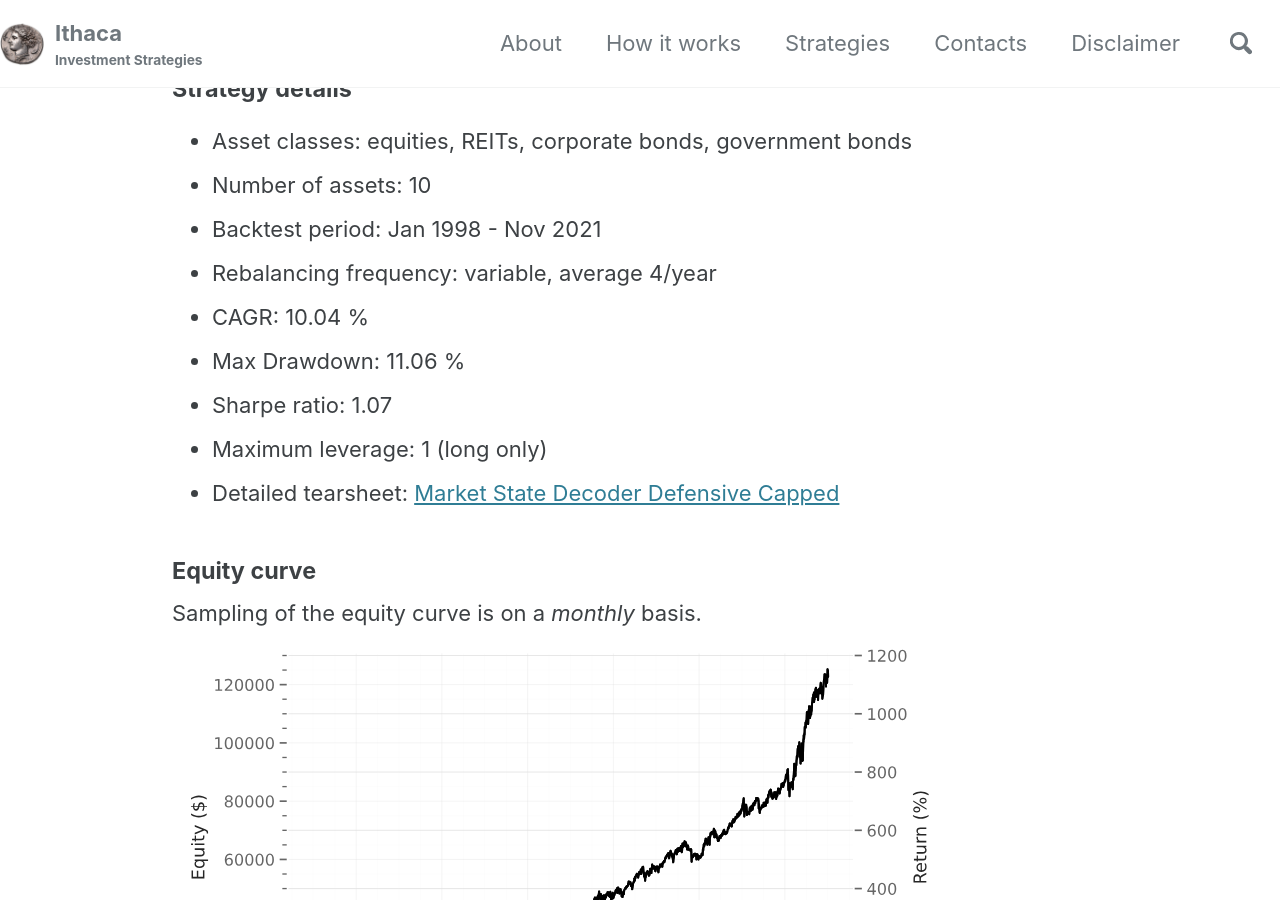
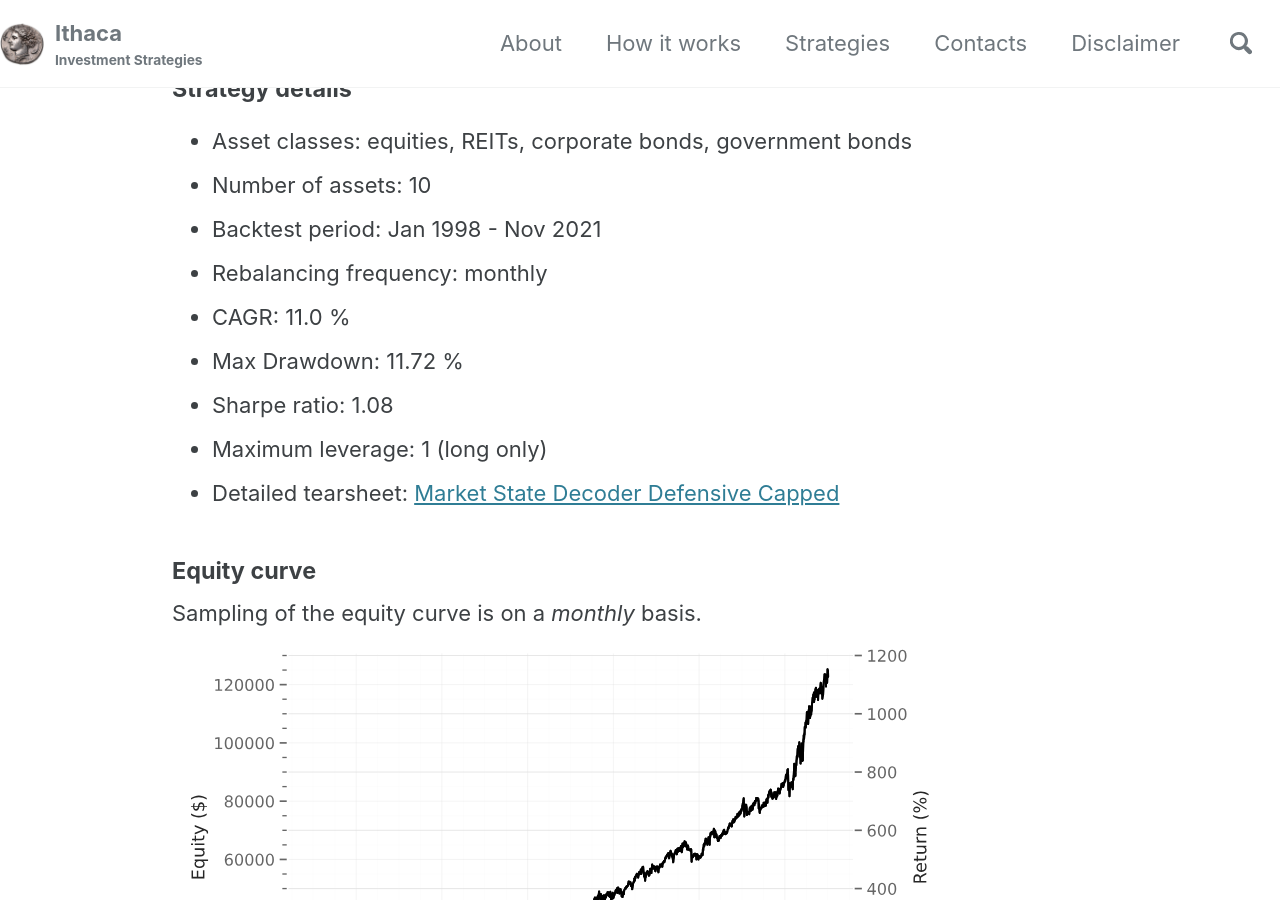
Before and after one commit to IthacaResearch/ithacaresearch.github.io, a Jekyll site: the page built from _posts/2020-12-05-Market-State-Decoder-Defensive-Capped.md, in a window 1280 px wide and 900 px high, scrolled down 736 px. Built offline with Jekyll 4.4.1, drawn with Linux system fonts in a browser that asks for light colours; cached includes are drawn as plain includes.

Commit message:
Update 2020-12-05-Market-State-Decoder-Defensive-Capped.md

```diff
--- a/_posts/2020-12-05-Market-State-Decoder-Defensive-Capped.md
+++ b/_posts/2020-12-05-Market-State-Decoder-Defensive-Capped.md
@@ -21,10 +21,10 @@ There are three versions of this strategy; the one described on this page is nam
 * Asset classes: equities, REITs, corporate bonds, government bonds
 * Number of assets: 10
 * Backtest period: Jan 1998 - Nov 2021
-* Rebalancing frequency: variable, average 4/year
-* CAGR: 10.04 %
-* Max Drawdown: 11.06 %
-* Sharpe ratio: 1.07
+* Rebalancing frequency: monthly
+* CAGR: 11.0 %
+* Max Drawdown: 11.72 %
+* Sharpe ratio: 1.08
 * Maximum leverage: 1 (long only)
 * Detailed tearsheet: [Market State Decoder Defensive Capped](/tearsheets/MarketStateDecoderDefensiveCapped.html)
 
```
